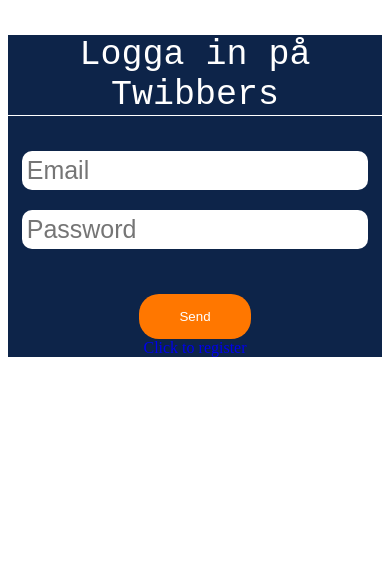
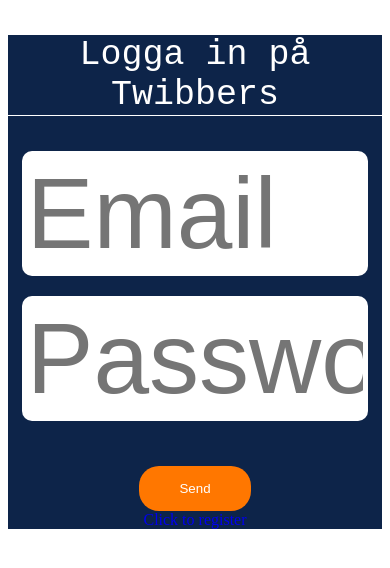
Before and after one commit to Jaxilian/Twibber, a Flask app: template templates/security/login_user.html in a window 390 px wide. Shown: the top 568 px of the page. Run offline with Flask 2, Linux system fonts and the light colour scheme; the template is opened without the code that fills it: values that come from a table or form of the project are taken from there, others are empty; some libraries are stand-ins or nearby versions.

Commit message:
change font size(input/login)

```diff
--- a/static/css/style.css
+++ b/static/css/style.css
@@ -62,7 +62,7 @@
 		width:90%;
 		height:90%;
 		padding:5px;
-		font-size: 25px;
+		font-size: 100px;
 		border-style:none;
 		border-radius:10px;
 		outline:none;
```
